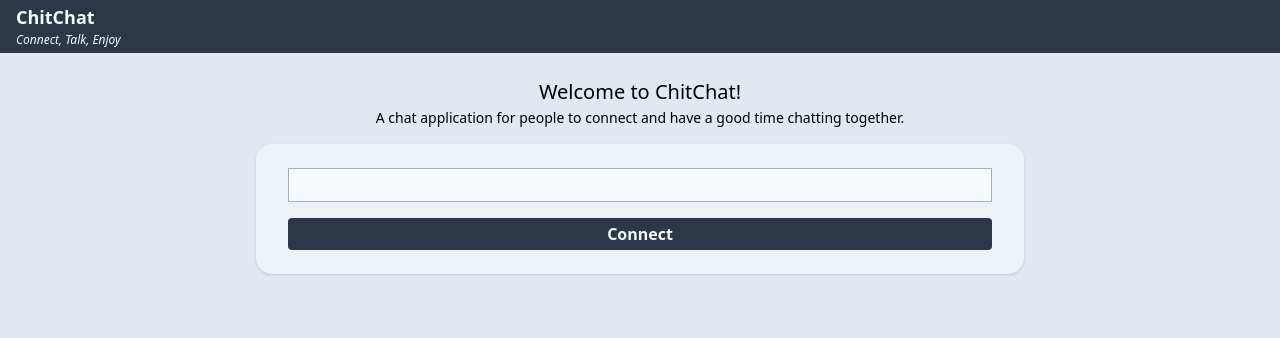
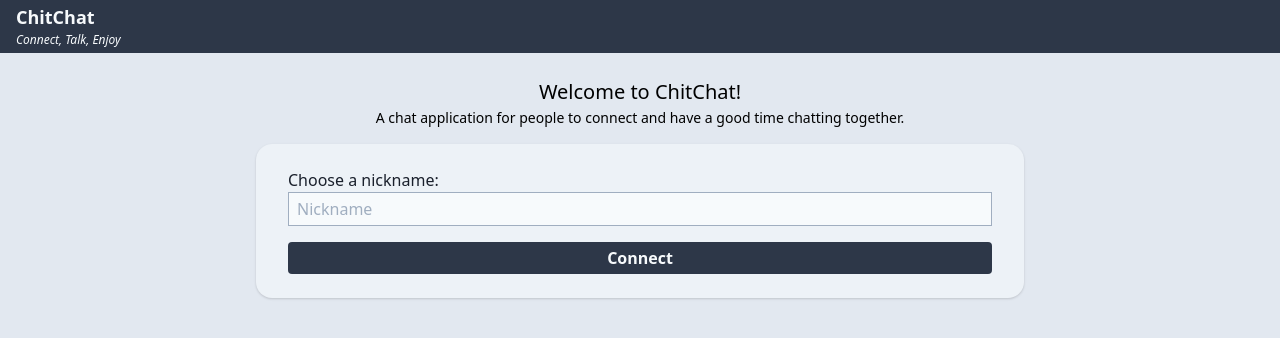
Before and after one commit to arturjzapater/chitchat-client, a React app: page / in a window 1280 px wide. Shown: the top 338 px of the page. Built offline with nearby package versions, Linux system fonts and the light colour scheme.

Commit message:
added login label and placeholder

```diff
--- a/src/features/InputForm/InputForm.tsx
+++ b/src/features/InputForm/InputForm.tsx
@@ -7,7 +7,9 @@ interface InputFormProps {
   className?: string,
   submit: string,
   required?: boolean,
-  id: string
+  id: string,
+  label?: string,
+  placeholder?: string
 }
 
 const InputForm: React.FC<InputFormProps> = ({
@@ -17,7 +19,9 @@ const InputForm: React.FC<InputFormProps> = ({
   className = '',
   submit,
   required = false,
-  id
+  id,
+  label = '',
+  placeholder = ''
 }) => {
   const [input, setInput] = useState('')
   const [error, setError] = useState(false)
@@ -42,12 +46,15 @@ const InputForm: React.FC<InputFormProps> = ({
   return (
     <form className={`flex bubble ${className}`} id={id}>
       <div className="m-2 flex flex-col flex-grow">
+        <label htmlFor={`${id}-input`}>{label}</label>
         <input
           type="text"
           value={input}
           onBlur={onBlur}
           onChange={handleChange}
           className="flex-grow bg-gray-100 border border-gray-500 focus:border-gray-800 px-2 py-1"
+          placeholder={placeholder}
+          id={`${id}-input`}
         />
         {error && <span className="text-red-500 text-xs italic">Please, fill this field.</span>}
       </div>
--- a/src/features/Login/Login.tsx
+++ b/src/features/Login/Login.tsx
@@ -28,6 +28,8 @@ const Login: React.FC = () => {
         required={true}
         className="flex-col"
         id="login-form"
+        label="Choose a nickname:"
+        placeholder="Nickname"
       />
     </section>
   )
```
